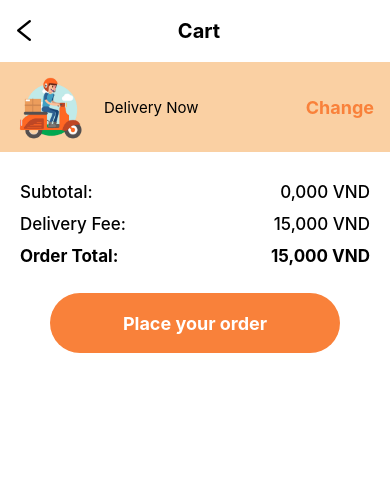
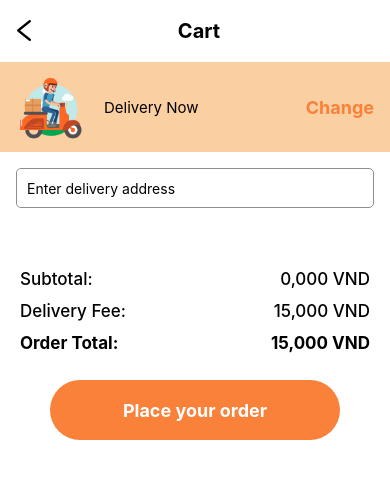
Before and after one commit to tamB2203579/Food-Order-App, a React Native app: screen /Cart in a window 390 px wide. Shown: the top 478 px of the page. Built offline with nearby package versions, Linux system fonts and the light colour scheme.

Commit message:
add delivery address

```diff
--- a/screens/CartScreen.js
+++ b/screens/CartScreen.js
@@ -1,4 +1,4 @@
-import { FlatList, SafeAreaView, StyleSheet, Text, View, Image, TouchableHighlight, TouchableOpacity, Modal } from 'react-native';
+import { FlatList, SafeAreaView, StyleSheet, Text, View, Image, TouchableHighlight, TouchableOpacity, Modal, TextInput } from 'react-native';
 import COLORS from '../constants/colors';
 import foods from '../constants/foods';
 import AntDesign from '@expo/vector-icons/AntDesign';
@@ -19,6 +19,7 @@ const CartScreen = ({navigation}) => {
   const [showDatePicker, setShowDatePicker] = useState(false);
   const [deliveryDate, setDeliveryDate] = useState(new Date());
   const [userData, setUserData] = useState({});
+  const [deliveryAddress, setDeliveryAddress]= useState('');
 
   //Fetch user information from Firestore
   useEffect(() => {
@@ -47,6 +48,7 @@ const CartScreen = ({navigation}) => {
   }, []);
 
   const handlePlaceOrder = async () => {
+    if(deliveryAddress.trim()){
       if (cartItems.length > 0) {
         const orderDetails = {
           user: userData,
@@ -58,6 +60,7 @@ const CartScreen = ({navigation}) => {
           alert("Order placed successfully!");
           setCartItems([]);
           setQuantityCart(0);
+          setDeliveryAddress('');
           navigation.navigate('Delivery');
         } catch (error) {
           console.error('Error placing order:', error);
@@ -65,6 +68,9 @@ const CartScreen = ({navigation}) => {
         }
       } else {
         alert("Your cart is empty");
+      }
+    } else {
+      alert("Enter delivery address");
     }
   };
 
@@ -91,9 +97,9 @@ const CartScreen = ({navigation}) => {
 
   const handleOkPress = () => {
     setShowDatePicker(false);
-    const formattedDate = deliveryDate.toLocaleString(); // Định dạng ngày tháng
-    setDeliveryType(`Schedule Delivery\n${formattedDate}`); // Cập nhật deliveryType với ngày tháng
-    setModalVisible(false); // Ẩn modal sau khi chọn ngày
+    const formattedDate = deliveryDate.toLocaleString();
+    setDeliveryType(`Schedule Delivery\n${formattedDate}`);
+    setModalVisible(false);
   };
 
   const CartCard = ({item}) => {
@@ -158,6 +164,16 @@ const CartScreen = ({navigation}) => {
         <TouchableOpacity onPress={() => setModalVisible(true)}>
           <Text style={{ fontWeight: 'bold', color: COLORS.primary, fontSize: 18 }}>Change</Text>
         </TouchableOpacity>
+      </View>
+
+      {/* delivery address */}
+      <View style={{ padding: 16 }}>
+        <TextInput
+          style={styles.input}
+          placeholder="Enter delivery address"
+          value={deliveryAddress}
+          onChangeText={setDeliveryAddress}
+        />
       </View>
 
       <Modal
@@ -395,6 +411,14 @@ const styles = StyleSheet.create({
     color: COLORS.primary,
     fontWeight: 'bold',
   },
+  input: {
+    height: 40,
+    borderColor: COLORS.grey,
+    borderWidth: 1,
+    borderRadius: 5,
+    paddingHorizontal: 10,
+    marginBottom: 15,
+  },
 });
 
 export default CartScreen;
```
Lines whose indentation alone changed are shown as unchanged.
